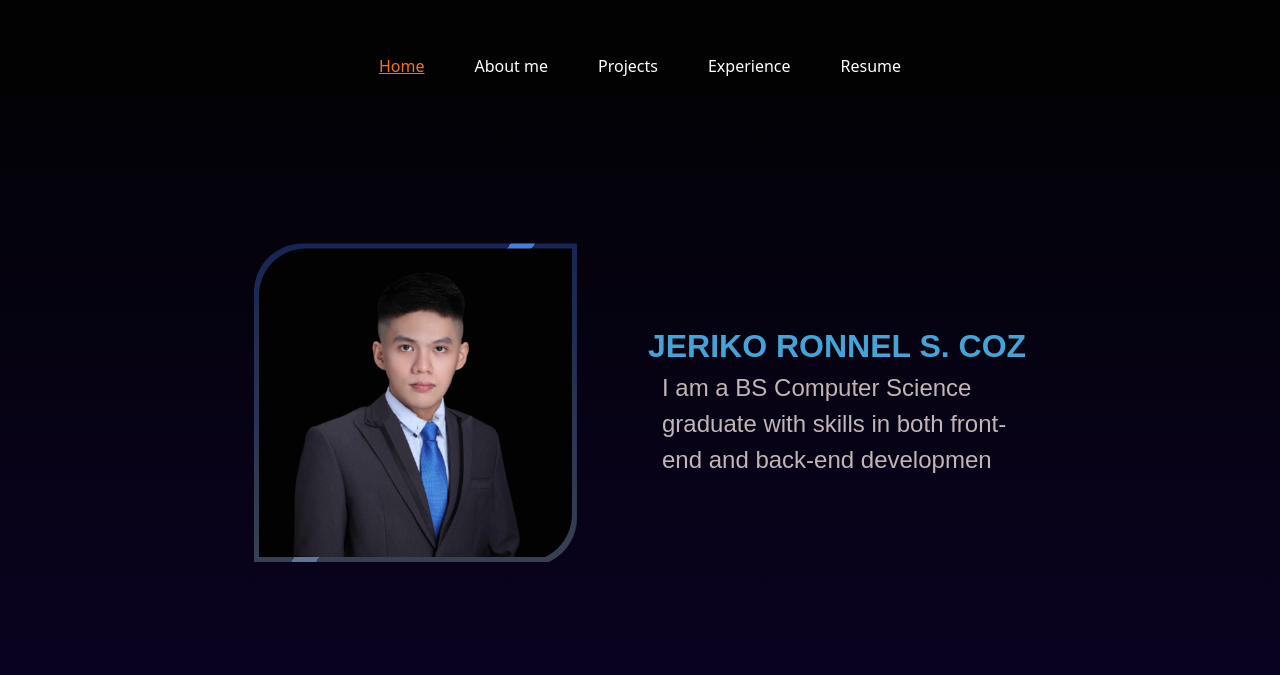
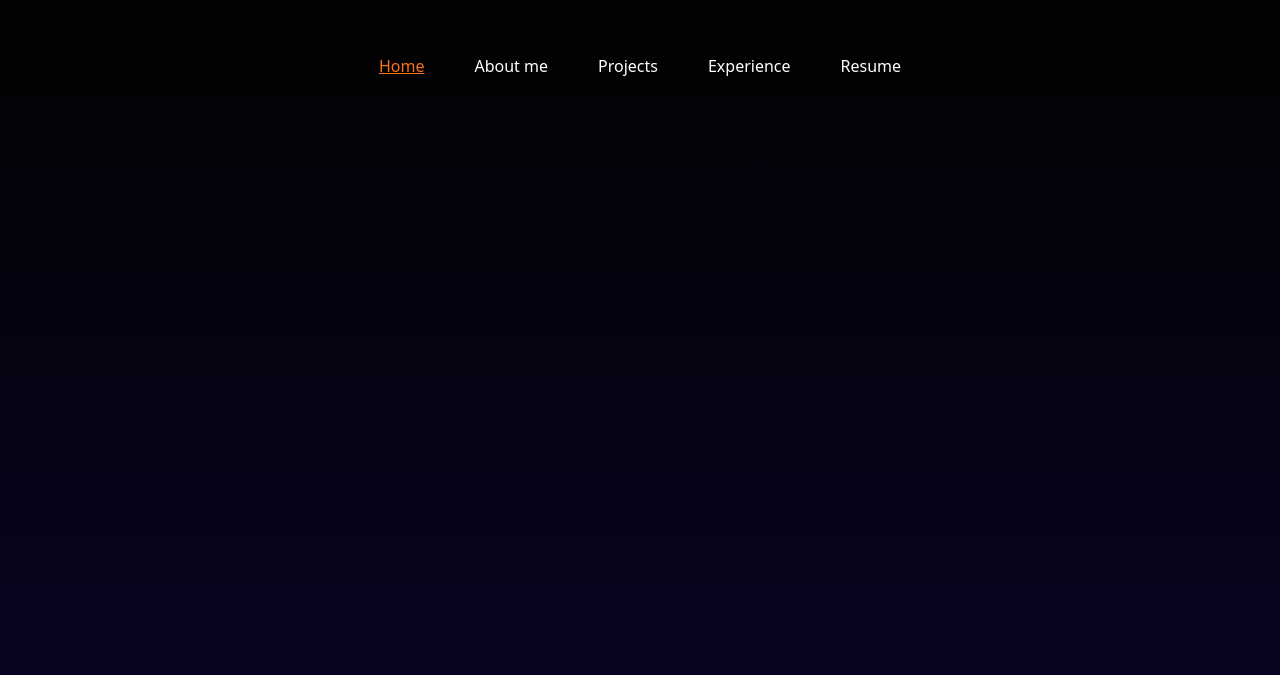
Before and after one commit to JerikoCoz/my-portfolio, a website: page docs/index.html in a window 1280 px wide. Drawn offline with Linux system fonts and the light colour scheme.

Commit message:
Update index.html

```diff
--- a/docs/index.html
+++ b/docs/index.html
@@ -15,7 +15,7 @@
                     />
                 </svg>
             </div>
-            <div id="categories-assertive-container" class="hidden justify-center items-center flex-col relative opacity-0 h-0 w-full">
+            <div id="categories-assertive-container" class="hidden justify-center items-center flex-col relative opacity-0 w-full">
                 <div class="opacity-100 bg-transparent backdrop-blur-md z-50 h-full w-full absolute rounded-[30px]">
                     <div id="background-color-blur2" class="overflow-auto scroll bg-[rgba(18,14,14,0.6)] z-50 absolute h-full w-full rounded-[30px] flex justify-center flex-col items-center">
                         <a href="#about-me"><div class="categories-assertive">about me</div></a><a href="#personal-project-mobile"><div class="categories-assertive">Personal projects</div></a>
@@ -70,23 +70,7 @@
                 </div>
             </div>
             <div id="catergories-contents-container" class="pt-[3rem] lg:pt-0 lg:flex px-3 flex-col opacity-100 lg:opacity-1 justify-center items-center w-full h-auto relative">
-                <div id="home" class="flex justify-center items-center lg:h-[100vh] w-full">
-                    <div id="home-image-container" class="w-[323px] h-[323px] lg:flex justify-center items-center relative move-image hidden bg-gradient-to-t from-gray-700 to-blue-950 overflow-hidden">
-                        <div id="runnig" class="w-[20px] h-[200%] bg-gradient-to-t from-gray-500 to-blue-500"></div>
-                        <div id="home-image-container2" class="lg:flex justify-center hidden opacity-1 w-[313px] h-[313px] absolute overflow-hidden bg-[#020202]">
-                            <img id="home-image" src="jeriko.WebP" height="313" width="250" class="left-[50px]" alt="Jeriko Ronnel Coz" />
-                        </div>
-                    </div>
-                    <div class="pl-[71px] hidden lg:flex flex-col justify-center items-center">
-                        <h1 id="home-text" class="scroll-effect blink-text font-istok text-[2rem] font-bold text-[#45A4D6]"></h1>
-                        <h1 id="home-text2" class="scroll-effect w-[350px] text-wrap font-poppins text-[#c3b5b5] font-thin text-[1.5rem]"></h1>
-                    </div>
-                    <div class="flex lg:hidden flex-col py-8 justify-center items-center">
-                        <img loading="lazy" src="Frame 148.WebP" height="75.2" width="75.2" alt="jeriko" class="w-[4.7rem] h-[4.7rem]" />
-                        <h1 class="font-istok text-[1.5rem] font-bold text-[#ebdddd] text-center">JERIKO RONNEL S. COZ</h1>
-                        <h1 class="w-full text-wrap font-poppins text-[#ebdddd] font-thin text-center text-[1rem]">I am a BS Computer Science graduate with skills in both front-end and back-end development.</h1>
-                    </div>
-                </div>
+
                 <div id="about-me" class="py-2 lg:py-[100px] opacity-100 lg:opacity-1 categories z-0 text-[#ebdddd] w-full lg:w-auto right-0 flex flex-shrink-1 flex-col justify-center items-center">
                     <h3 class="scroll-effect transition ease-in-out duration-1000 relative lg:opacity-0 opacity-100 lg:right-[500px] right-0 text-[1.5rem] lg:font-poppins lg:text-left lg:w-full lg:text-[3rem] lg:text-[#0E7904]">
                         about<span class="text-bl lg:text-gray-300">me</span>
```
